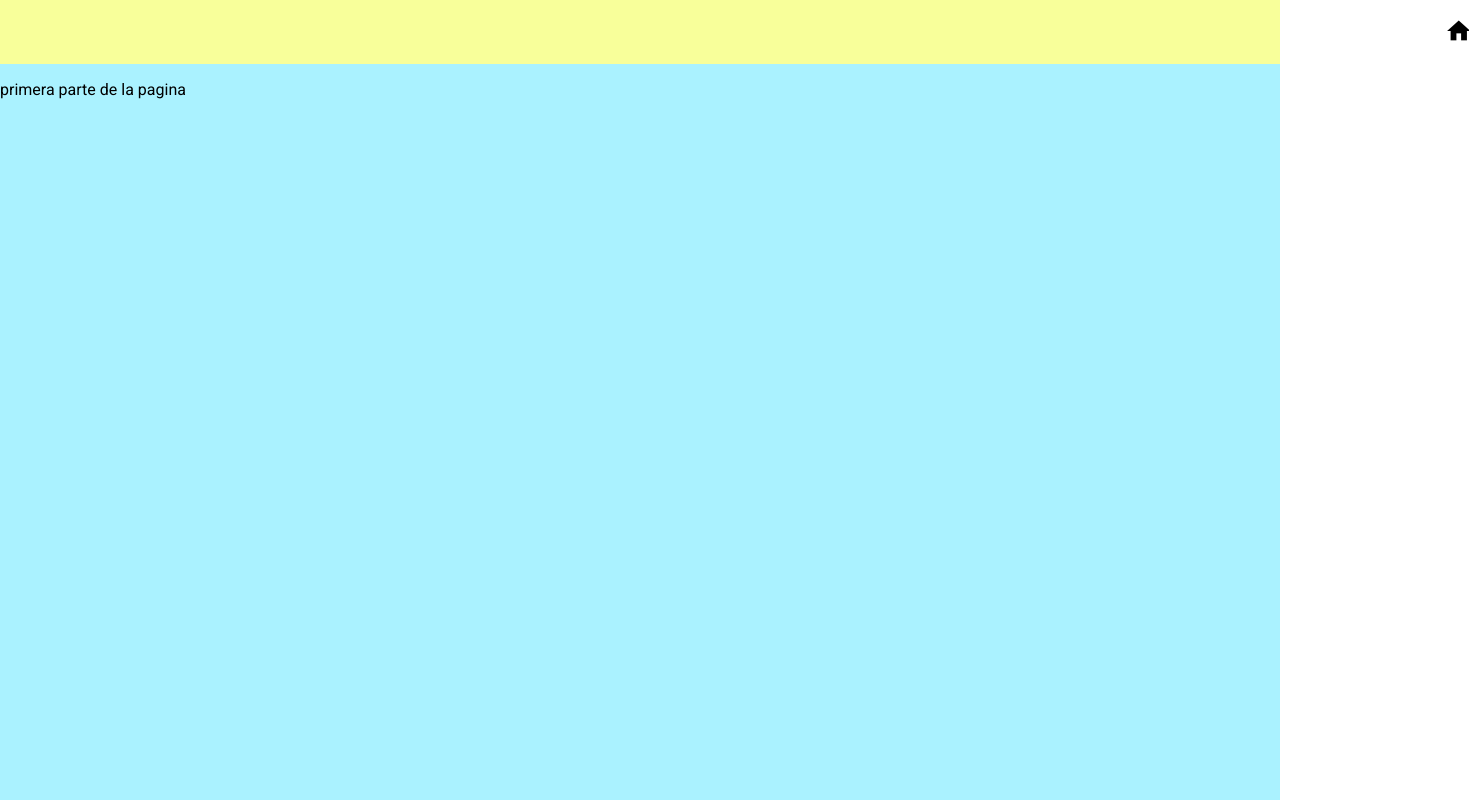
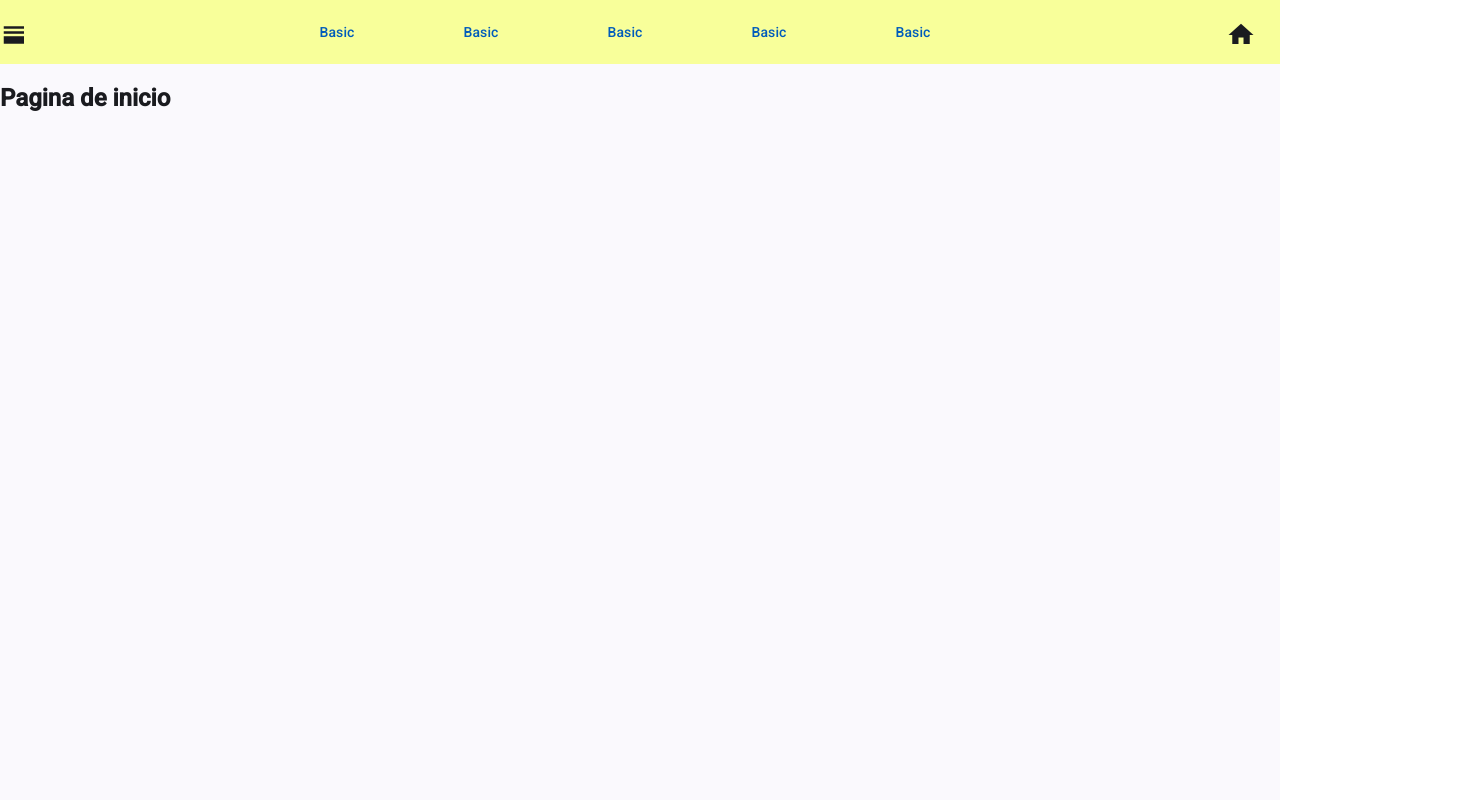
Before and after one commit to Guillermo1804/ProyectoCalidad_Webapp, an Angular app: page /hom in a window 1280 px wide. Shown: the top 800 px of the page, 1469 px wide, since content can reach past the window. Built offline with nearby package versions, Linux system fonts and the light colour scheme.

Commit message:
Pagina de Inicio Completa
En este push se terminó lo que es la implementación basica de la pagina de inicio, implementando el sidebar, el menu superior y los iconos para el cierre de sesión y/o para viajar a otras vistas

```diff
--- a/src/app/screens/home-component/hom-component.component.html
+++ b/src/app/screens/home-component/hom-component.component.html
@@ -1,12 +1,23 @@
-<div class="wrapper">
+<mat-sidenav-container class="sidenav-container">
+  <mat-sidenav #sidenav mode="side" opened="false">
+    <p>Contenido del menú lateral</p>
+    <button mat-button (click)="sidenav.close()">Cerrar</button>
+  </mat-sidenav>
+
+  <mat-sidenav-content>
     <div class="Menu">
-      <div class="log-out">
-        <mat-icon aria-hidden="false" aria-label="Example home icon" fontIcon="home"></mat-icon>
+      <mat-icon class="slide-bar" (click)="sidenav.toggle()">horizontal_split</mat-icon>
+      <div class="button-container">
+        <button mat-button>Basic</button>
+        <button mat-button>Basic</button>
+        <button mat-button>Basic</button>
+        <button mat-button>Basic</button>
+        <button mat-button>Basic</button>
       </div>
+      <mat-icon class="home-icon">home</mat-icon>
     </div>
-
     <div class="main-container">
-    <p>primera parte de la pagina</p>
+      <H2>Pagina de inicio</H2>
     </div>
-
-</div>
+  </mat-sidenav-content>
+</mat-sidenav-container>
--- a/src/app/screens/home-component/hom-component.component.scss
+++ b/src/app/screens/home-component/hom-component.component.scss
@@ -5,26 +5,43 @@
 
 .Menu{
   display: flex;
-  flex-direction: column;
+  justify-content: space-between;
+  align-items: center;
   background-color: rgb(248, 255, 154);
   height: 8vh;
+  width: 100%;
 }
 
-.log-out{
-  padding-top: 1.5cap;
-  margin-left: 127cap;
-  mat-icon{
-    color: rgb(0, 0, 0);
-    cursor: pointer;
-    font-size: 28px;
-  }
+.slide-bar{
+  order: 1;
+  cursor: pointer;
+  font-size: 30px;
 }
 
-.main-container{
+.button-container {
+  order: 2;
   display: flex;
-  flex-direction: column;
-  color: rgb(0, 0, 0);
-  background-color: rgb(170, 242, 255);
+  justify-content: center;
+  flex-grow: 1;
+}
+
+.button-container button{
+  margin: 40px;
+}
+
+.home-icon{
+  order: 3;
+  cursor: pointer;
+  font-size: 30px;
+  padding-right: 1cap;
+}
+
+.sidenav-container {
   height: 100vh;
-  width: 100%;
 }
+
+mat-sidenav {
+  width: 250px;
+  padding: 10px;
+  background-color: #f4f4f4;
+}
--- a/src/app/screens/home-component/hom-component.component.ts
+++ b/src/app/screens/home-component/hom-component.component.ts
@@ -1,8 +1,8 @@
-import { Component } from '@angular/core';
+import { Component, ViewChild } from '@angular/core';
 import {MatToolbarModule} from '@angular/material/toolbar';
 import {MatIconModule} from '@angular/material/icon';
 import {MatButtonModule} from '@angular/material/button';
-import {MatSidenavModule} from '@angular/material/sidenav';
+import {MatSidenav, MatSidenavModule} from '@angular/material/sidenav';
 
 @Component({
   selector: 'app-hom-component',
@@ -18,5 +18,9 @@ import {MatSidenavModule} from '@angular/material/sidenav';
   styleUrl: './hom-component.component.scss'
 })
 export class HomComponentComponent {
+  @ViewChild('sidenav') sidenav!: MatSidenav;
 
+  toggleSidenav() {
+    this.sidenav.toggle();
+  }
 }
```
